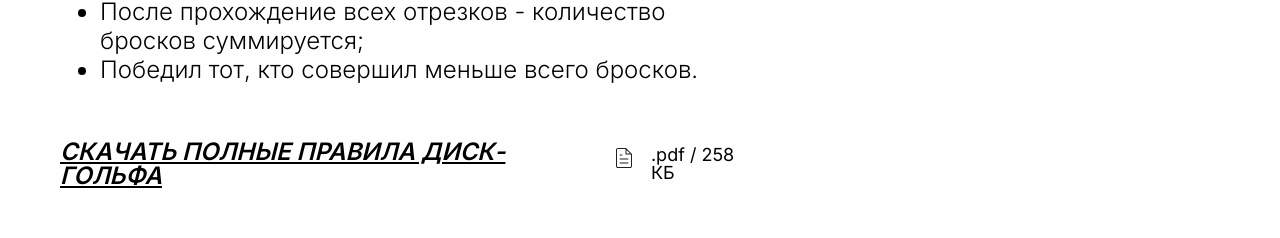
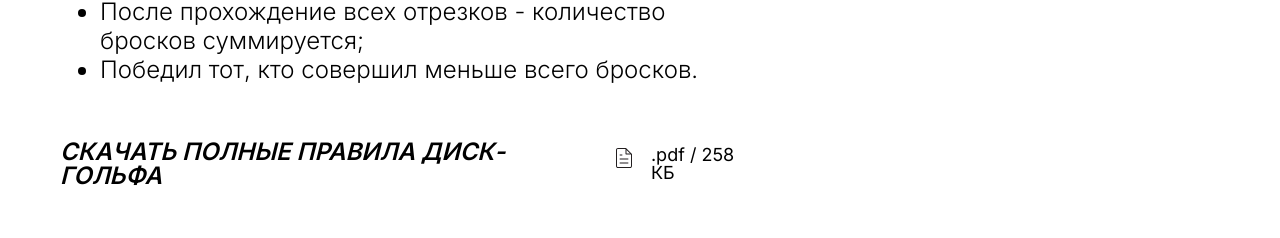
Before and after one commit to RDGAapp/web, a React (Create React App) app: page / in a window 1280 px wide. Shown: the part 2294-2532 px from the top of the page. Built offline with nearby package versions, Linux system fonts and the light colour scheme.

Commit message:
На главном экране правила ДГ скачиваются по 2-м кнопкам

```diff
--- a/src/components/RulesLink.tsx
+++ b/src/components/RulesLink.tsx
@@ -2,7 +2,7 @@ import styled from 'styled-components';
 import DiscGolfRules from 'assets/rules.pdf';
 import { ReactComponent as File } from 'assets/file.svg';
 
-const Wrapper = styled.a`
+const Wrapper = styled.div`
   display: flex;
   align-items: center;
   width: 100%;
@@ -18,9 +18,9 @@ const Wrapper = styled.a`
     width: 50%;
   }
 
-  p {
+  a {
     margin: 0;
-    text-decoration: underline;
+    color: ${({ theme }) => theme.colors.black};
   }
 `;
 
@@ -42,8 +42,10 @@ const LinkDescription = styled.div`
 `;
 
 const RulesLink = (): JSX.Element => (
-  <Wrapper href={DiscGolfRules} download="disc-golf-rules">
-    <p>{'Скачать полные правила диск-гольфа'.toUpperCase()}</p>
+  <Wrapper>
+    <a href={DiscGolfRules} download="disc-golf-rules">
+      {'Скачать полные правила диск-гольфа'.toUpperCase()}
+    </a>
     <LinkDescription>
       <File width={24} height={24} />
       .pdf / 258 КБ
```
